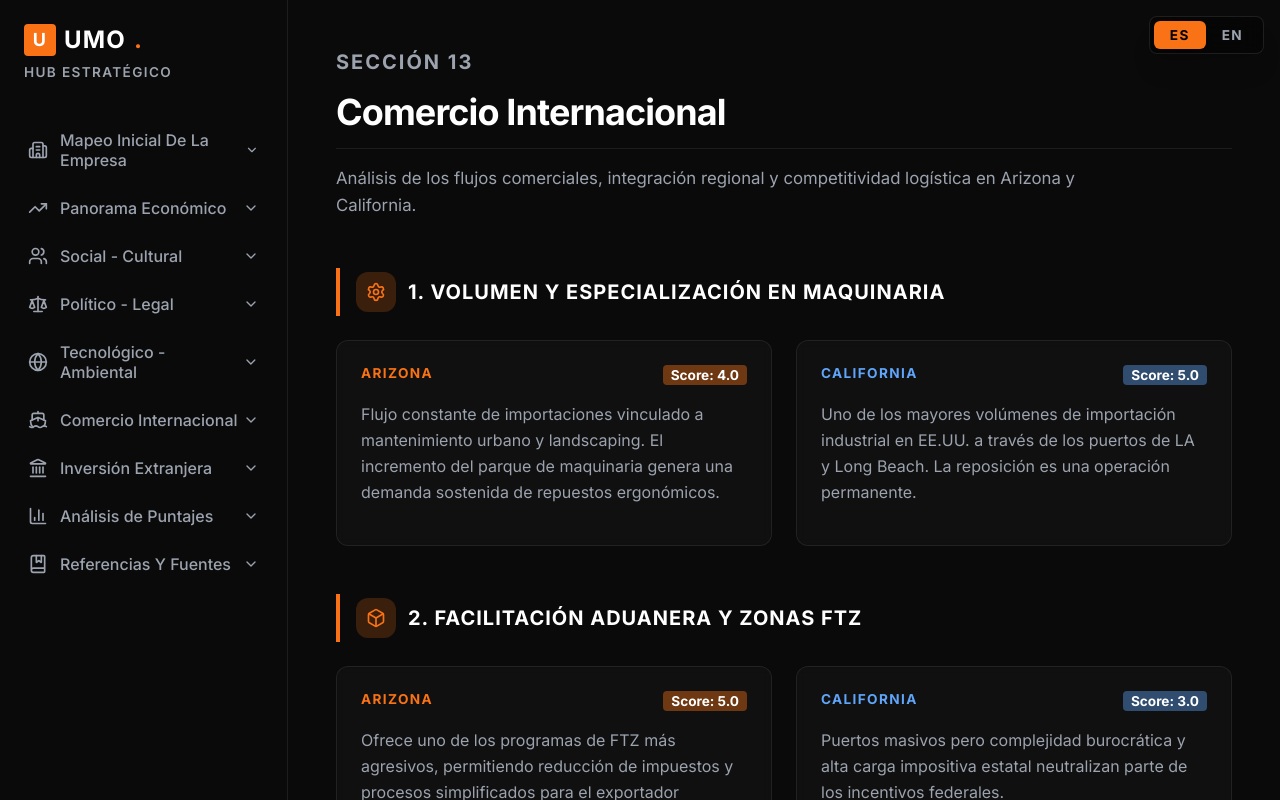
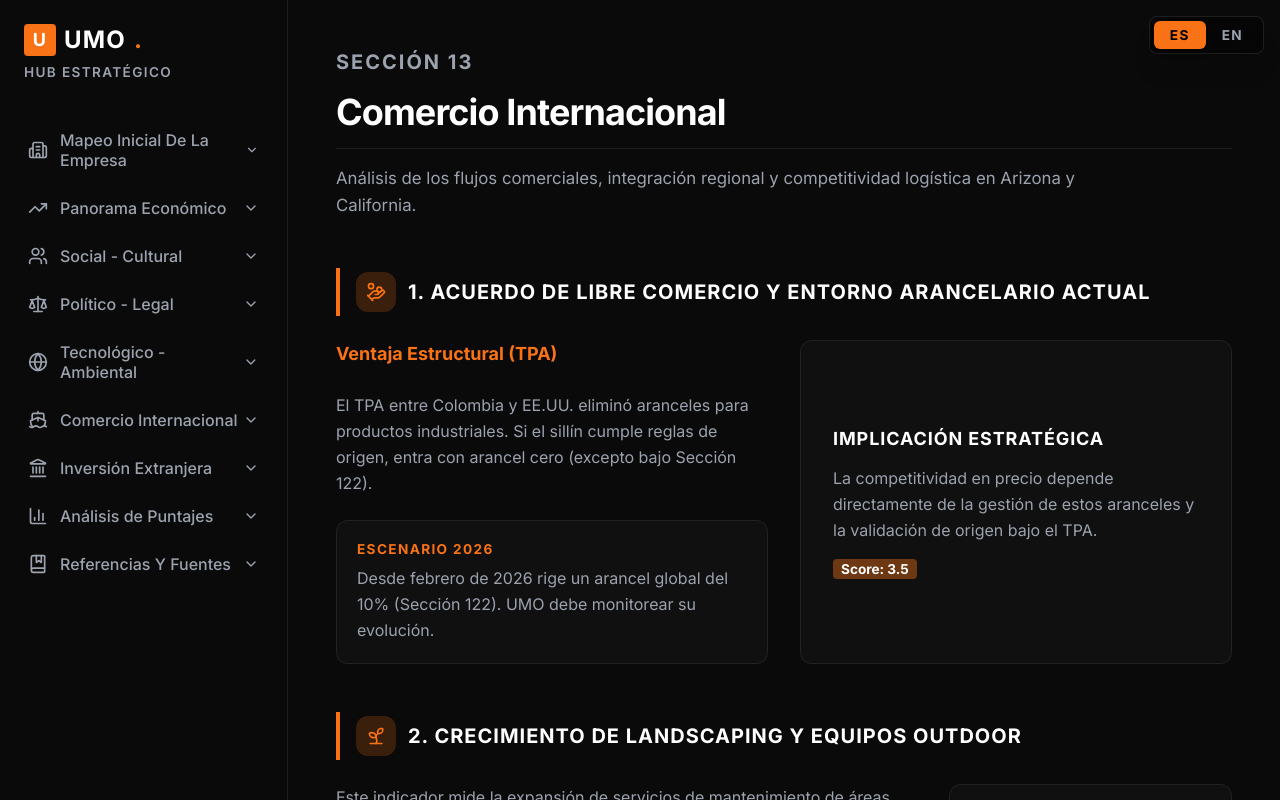
Before and after one commit to 4builes-crypto/Umo-internationalization, a React (Vite) app: page /international-trade in a window 1280 px wide. Shown: the top 800 px of the page. Built offline with nearby package versions, Linux system fonts and the light colour scheme.

Commit message:
fix: resolve unused imports in InternationalTrade.tsx

```diff
--- a/src/pages/InternationalTrade.tsx
+++ b/src/pages/InternationalTrade.tsx
@@ -1,4 +1,4 @@
-import { Settings, Box, HandCoins, Sprout, Ship, Info } from 'lucide-react';
+import { HandCoins, Sprout, Ship, Info } from 'lucide-react';
 import { useLanguage } from '../contexts/LanguageContext';
 
 export const InternationalTrade = () => {
@@ -20,83 +20,7 @@ export const InternationalTrade = () => {
         </p>
       </header>
 
-      {/* 1. Volumen y Especialización en Maquinaria */}
-      <section className="space-y-6">
-        <div className="flex items-center gap-3 border-l-4 border-unoOrange pl-4 py-1">
-          <div className="w-10 h-10 rounded-xl bg-unoOrange/20 flex items-center justify-center text-unoOrange">
-            <Settings className="w-5 h-5" />
-          </div>
-          <h2 className="text-xl font-bold text-white uppercase tracking-wider">
-            {language === 'es' ? '1. Volumen y Especialización en Maquinaria' : '1. Volume & Machinery Specialization'}
-          </h2>
-        </div>
-
-        <div className="grid grid-cols-1 md:grid-cols-2 gap-6">
-          <div className="glass-card p-6 border-zinc-800 hover:border-unoOrange/30 transition-all group">
-            <div className="flex justify-between items-start mb-4">
-              <h4 className="text-unoOrange font-bold text-xs tracking-widest uppercase">ARIZONA</h4>
-              <span className="text-xs font-bold text-white px-2 py-0.5 bg-unoOrange/40 rounded whitespace-nowrap">Score: 4.0</span>
-            </div>
-            <p className="text-sm text-textSecondary leading-relaxed mb-4">
-              {language === 'es'
-                ? 'Flujo constante de importaciones vinculado a mantenimiento urbano y landscaping. El incremento del parque de maquinaria genera una demanda sostenida de repuestos ergonómicos.'
-                : 'Constant import flow linked to urban maintenance and landscaping. The increase in machinery park generates sustained demand for ergonomic spares.'}
-            </p>
-          </div>
-
-          <div className="glass-card p-6 border-zinc-800 hover:border-blue-400/30 transition-all group">
-            <div className="flex justify-between items-start mb-4">
-              <h4 className="text-blue-400 font-bold text-xs tracking-widest uppercase">CALIFORNIA</h4>
-              <span className="text-xs font-bold text-white px-2 py-0.5 bg-blue-400/40 rounded whitespace-nowrap">Score: 5.0</span>
-            </div>
-            <p className="text-sm text-textSecondary leading-relaxed mb-4">
-              {language === 'es'
-                ? 'Uno de los mayores volúmenes de importación industrial en EE.UU. a través de los puertos de LA y Long Beach. La reposición es una operación permanente.'
-                : 'One of the highest industrial import volumes in the US through LA and Long Beach ports. Replacement is a permanent operation.'}
-            </p>
-          </div>
-        </div>
-      </section>
-
-      {/* 2. Facilitación Aduanera y FTZ */}
-      <section className="space-y-6">
-        <div className="flex items-center gap-3 border-l-4 border-unoOrange pl-4 py-1">
-          <div className="w-10 h-10 rounded-xl bg-unoOrange/20 flex items-center justify-center text-unoOrange">
-            <Box className="w-5 h-5" />
-          </div>
-          <h2 className="text-xl font-bold text-white uppercase tracking-wider">
-            {language === 'es' ? '2. Facilitación Aduanera y Zonas FTZ' : '2. Customs Facilitation & FTZ'}
-          </h2>
-        </div>
-
-        <div className="grid grid-cols-1 md:grid-cols-2 gap-6">
-          <div className="glass-card p-6 border-zinc-800 hover:border-unoOrange/30 transition-all group">
-            <div className="flex justify-between items-start mb-4">
-              <h4 className="text-unoOrange font-bold text-xs tracking-widest uppercase">ARIZONA</h4>
-              <span className="text-xs font-bold text-white px-2 py-0.5 bg-unoOrange/40 rounded whitespace-nowrap">Score: 5.0</span>
-            </div>
-            <p className="text-sm text-textSecondary leading-relaxed mb-4">
-              {language === 'es'
-                ? 'Ofrece uno de los programas de FTZ más agresivos, permitiendo reducción de impuestos y procesos simplificados para el exportador extranjero.'
-                : 'Offers one of the most aggressive FTZ programs, allowing tax reductions and simplified processes for foreign exporters.'}
-            </p>
-          </div>
-
-          <div className="glass-card p-6 border-zinc-800 hover:border-blue-400/30 transition-all group">
-            <div className="flex justify-between items-start mb-4">
-              <h4 className="text-blue-400 font-bold text-xs tracking-widest uppercase">CALIFORNIA</h4>
-              <span className="text-xs font-bold text-white px-2 py-0.5 bg-blue-400/40 rounded whitespace-nowrap">Score: 3.0</span>
-            </div>
-            <p className="text-sm text-textSecondary leading-relaxed mb-4">
-              {language === 'es'
-                ? 'Puertos masivos pero complejidad burocrática y alta carga impositiva estatal neutralizan parte de los incentivos federales.'
-                : 'Massive ports but bureaucratic complexity and high state tax burden neutralize part of the federal incentives.'}
-            </p>
-          </div>
-        </div>
-      </section>
-
-      {/* 3. Acuerdo de Libre Comercio y Entorno Arancelario Actual */}
+      {/* 1. Acuerdo de Libre Comercio y Entorno Arancelario Actual */}
       <section className="space-y-6">
         <div className="flex items-center gap-3 border-l-4 border-unoOrange pl-4 py-1">
           <div className="w-10 h-10 rounded-xl bg-unoOrange/20 flex items-center justify-center text-unoOrange">
@@ -104,8 +28,8 @@ export const InternationalTrade = () => {
           </div>
           <h2 className="text-xl font-bold text-white uppercase tracking-wider">
             {language === 'es'
-              ? '3. Acuerdo de Libre Comercio y Entorno Arancelario Actual'
-              : '3. Free Trade Agreement & Current Tariff Environment'}
+              ? '1. Acuerdo de Libre Comercio y Entorno Arancelario Actual'
+              : '1. Free Trade Agreement & Current Tariff Environment'}
           </h2>
         </div>
 
@@ -145,14 +69,14 @@ export const InternationalTrade = () => {
         </div>
       </section>
 
-      {/* 4. Crecimiento de la Industria de Landscaping y Equipos Outdoor Power */}
+      {/* 2. Crecimiento de la Industria de Landscaping y Equipos Outdoor Power */}
       <section className="space-y-6">
         <div className="flex items-center gap-3 border-l-4 border-unoOrange pl-4 py-1">
           <div className="w-10 h-10 rounded-xl bg-unoOrange/20 flex items-center justify-center text-unoOrange">
             <Sprout className="w-5 h-5" />
           </div>
           <h2 className="text-xl font-bold text-white uppercase tracking-wider">
-            {language === 'es' ? '4. Crecimiento de Landscaping y Equipos Outdoor' : '4. Landscaping Industry & Outdoor Equipment Growth'}
+            {language === 'es' ? '2. Crecimiento de Landscaping y Equipos Outdoor' : '2. Landscaping Industry & Outdoor Equipment Growth'}
           </h2>
         </div>
 
@@ -204,14 +128,14 @@ export const InternationalTrade = () => {
         </div>
       </section>
 
-      {/* 5. Tiempo de Exportación y Eficiencia Logística Desde Colombia */}
+      {/* 3. Tiempo de Exportación y Eficiencia Logística Desde Colombia */}
       <section className="space-y-6">
         <div className="flex items-center gap-3 border-l-4 border-unoOrange pl-4 py-1">
           <div className="w-10 h-10 rounded-xl bg-unoOrange/20 flex items-center justify-center text-unoOrange">
             <Ship className="w-5 h-5" />
           </div>
           <h2 className="text-xl font-bold text-white uppercase tracking-wider">
-            {language === 'es' ? '5. Tiempo de Exportación y Eficiencia Logística' : '5. Export Lead Time & Logistics Efficiency'}
+            {language === 'es' ? '3. Tiempo de Exportación y Eficiencia Logística' : '3. Export Lead Time & Logistics Efficiency'}
           </h2>
         </div>
 
--- a/src/pages/ScoreAnalysis.tsx
+++ b/src/pages/ScoreAnalysis.tsx
@@ -25,8 +25,8 @@ const scoreData = [
   },
   {
     category: { es: 'Comercio Internacional', en: 'International Trade' },
-    arizona: 4.10,
-    california: 4.30
+    arizona: 3.83,
+    california: 4.50
   },
   {
     category: { es: 'Inversión Extranjera', en: 'Foreign Investment' },
```
